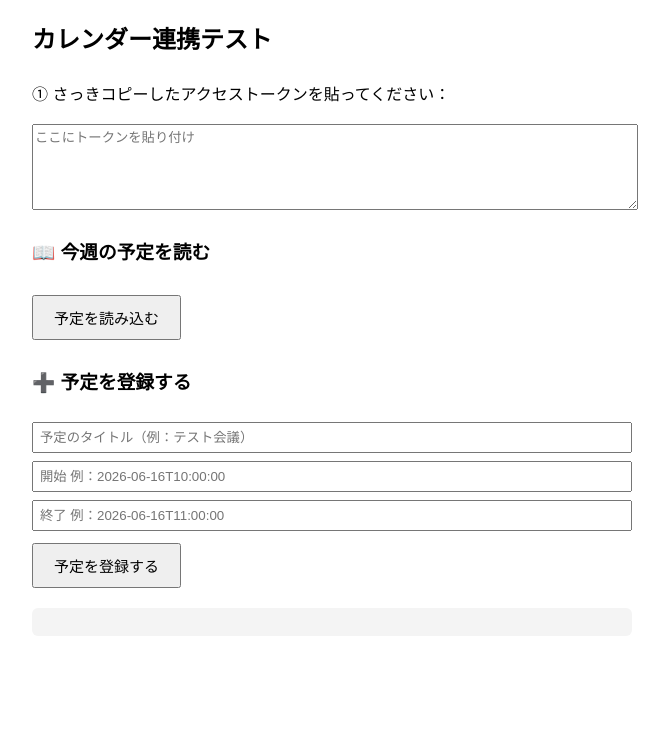
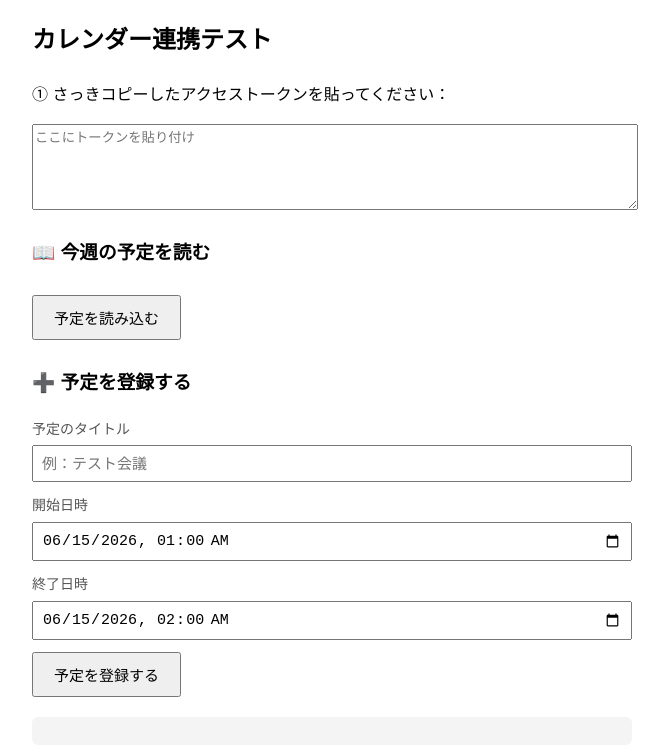
Before and after one commit to tsutomutakemura/ai-secretary, a website: page calendar-test.html in a window 1280 px wide. Shown: the whole page, without its empty margins (308-977 px from the left). Drawn offline with Linux system fonts and the light colour scheme.

Commit message:
Update calendar-test.html

```diff
--- a/calendar-test.html
+++ b/calendar-test.html
@@ -7,7 +7,8 @@ body{font-family:sans-serif;max-width:600px;margin:20px auto;padding:0 16px;line
 textarea{width:100%;height:80px;}
 button{padding:10px 20px;font-size:15px;margin:8px 0;cursor:pointer;}
 #result{background:#f4f4f4;padding:14px;border-radius:6px;white-space:pre-wrap;margin-top:12px;}
-input{padding:6px;margin:4px 0;width:100%;box-sizing:border-box;}
+input{padding:8px;margin:4px 0;width:100%;box-sizing:border-box;font-size:15px;}
+label{font-size:14px;color:#555;display:block;margin-top:8px;}
 </style></head>
 <body>
 <h2>カレンダー連携テスト</h2>
@@ -18,9 +19,12 @@ input{padding:6px;margin:4px 0;width:100%;box-sizing:border-box;}
 <button onclick="readEvents()">予定を読み込む</button>
 
 <h3>➕ 予定を登録する</h3>
-<input id="title" placeholder="予定のタイトル（例：テスト会議）">
-<input id="start" placeholder="開始 例：2026-06-16T10:00:00">
-<input id="end" placeholder="終了 例：2026-06-16T11:00:00">
+<label>予定のタイトル</label>
+<input id="title" placeholder="例：テスト会議">
+<label>開始日時</label>
+<input id="start" type="datetime-local">
+<label>終了日時</label>
+<input id="end" type="datetime-local">
 <button onclick="addEvent()">予定を登録する</button>
 
 <div id="result"></div>
@@ -29,6 +33,20 @@ input{padding:6px;margin:4px 0;width:100%;box-sizing:border-box;}
 const api = '/api/calendar';
 function token(){ return document.getElementById('token').value.trim(); }
 function show(x){ document.getElementById('result').textContent = typeof x==='string'?x:JSON.stringify(x,null,2); }
+
+// 起動時、開始・終了に「次の正時」と「その1時間後」を初期セット
+window.addEventListener('DOMContentLoaded', ()=>{
+  const now = new Date();
+  now.setMinutes(0,0,0);
+  now.setHours(now.getHours()+1);
+  const end = new Date(now.getTime()+60*60*1000);
+  document.getElementById('start').value = toLocal(now);
+  document.getElementById('end').value = toLocal(end);
+});
+function toLocal(d){
+  const p=n=>String(n).padStart(2,'0');
+  return `${d.getFullYear()}-${p(d.getMonth()+1)}-${p(d.getDate())}T${p(d.getHours())}:${p(d.getMinutes())}`;
+}
 
 async function readEvents(){
   show('読み込み中...');
@@ -43,15 +61,18 @@ async function readEvents(){
 }
 
 async function addEvent(){
+  const s = document.getElementById('start').value;
+  const e = document.getElementById('end').value;
+  if(!s || !e){ show('開始・終了日時を選んでください。'); return; }
   show('登録中...');
   try{
     const r = await fetch(api, {
       method:'POST',
       headers:{ 'Authorization':'Bearer '+token(), 'Content-Type':'application/json' },
       body: JSON.stringify({
-        title: document.getElementById('title').value,
-        start: document.getElementById('start').value,
-        end: document.getElementById('end').value,
+        title: document.getElementById('title').value || '(タイトルなし)',
+        start: s + ':00',
+        end: e + ':00',
       })
     });
     const d = await r.json();
```
